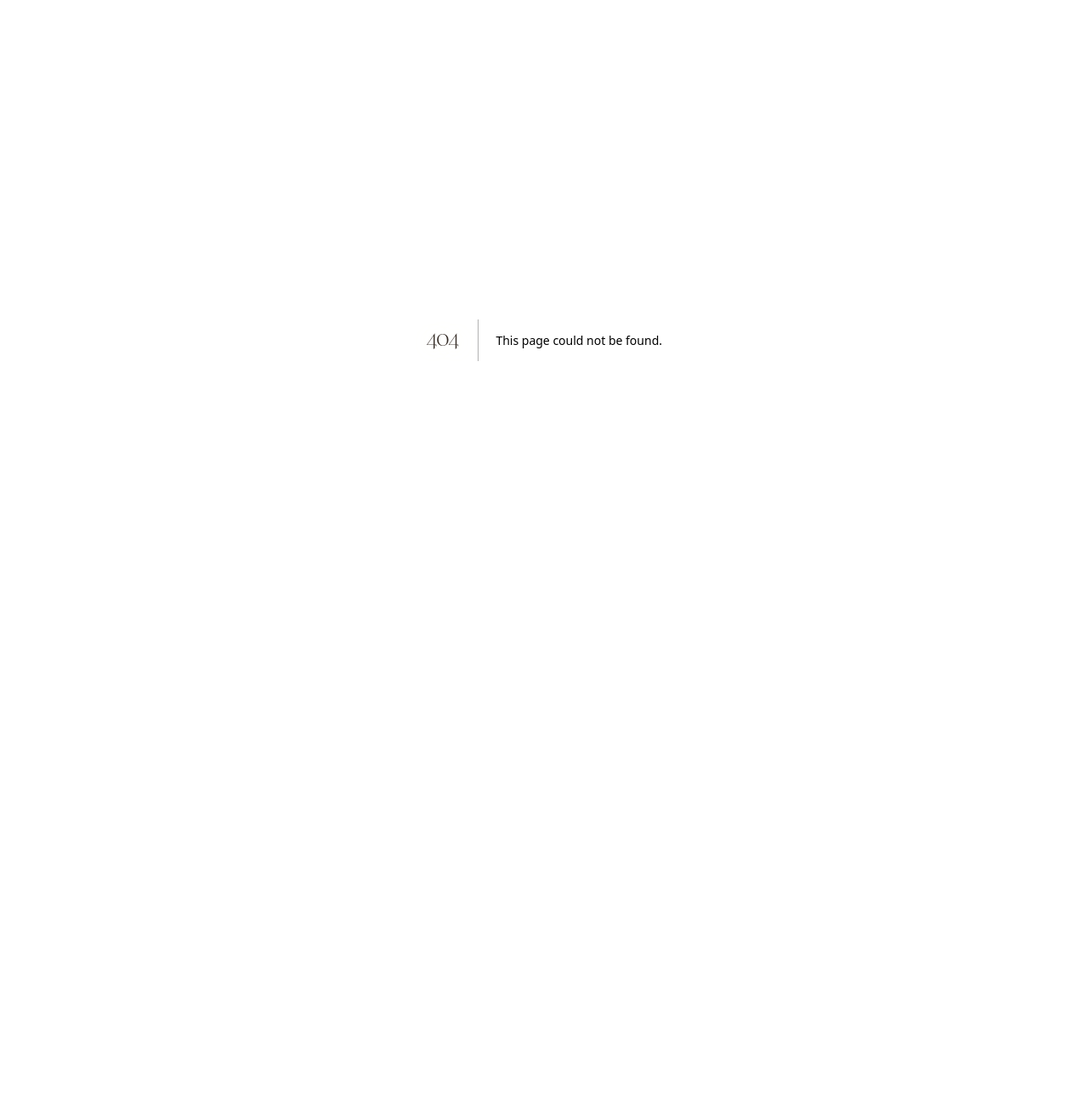
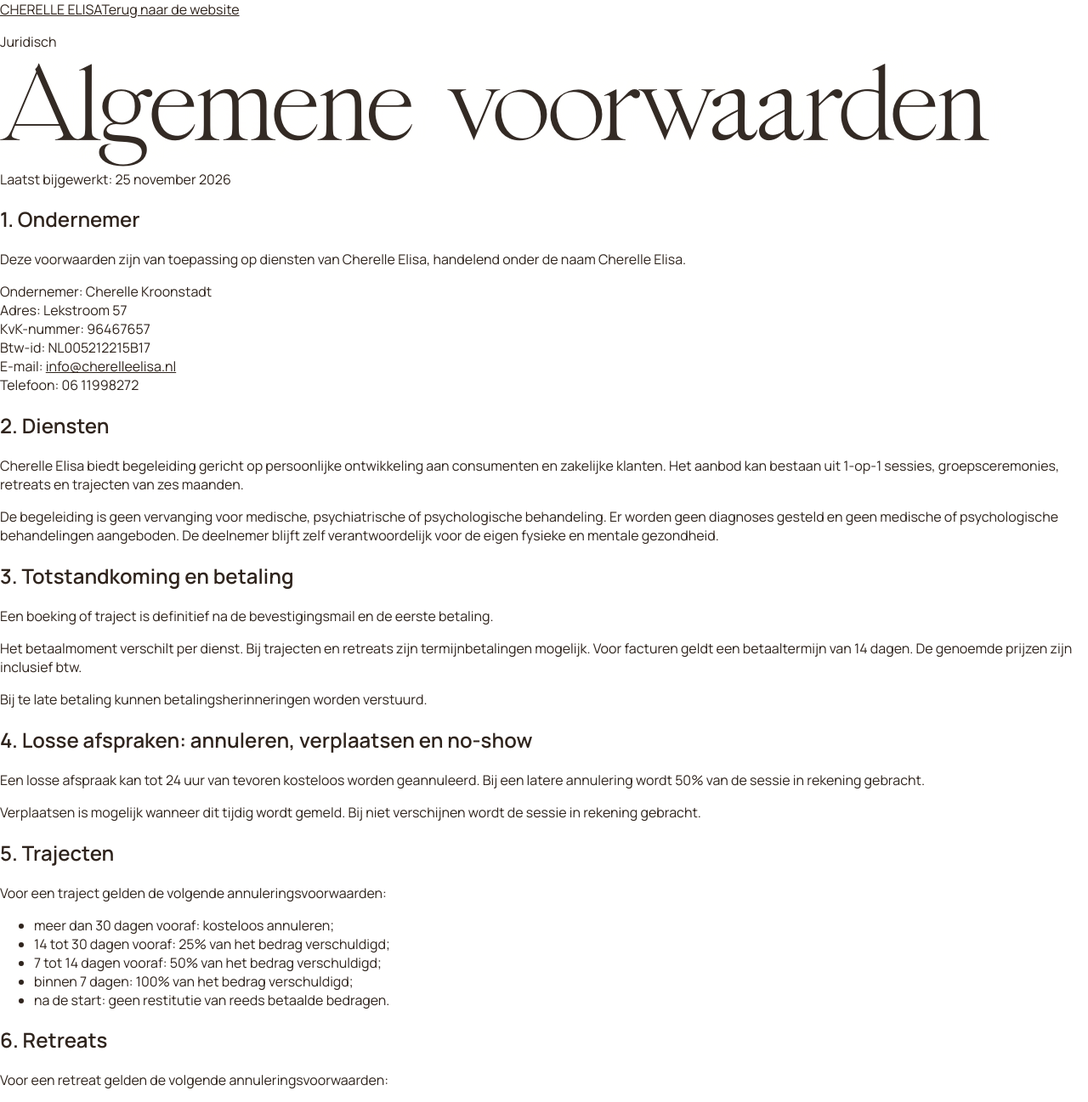
Before and after one commit to eddy9393/cherelleelisa.nl, a Next.js app: page /algemene-voorwaarden in a window 1280 px wide. Before the commit this address had no page. Shown: the top 1297 px of the page at 85% size. Before the commit the page ends 800 px from the top, so only its background shows below. Built offline with nearby package versions, Linux system fonts and the light colour scheme.

Commit message:
Add terms and conditions

```diff
--- /dev/null
+++ b/app/algemene-voorwaarden/page.tsx
@@ -0,0 +1,103 @@
+export const metadata = {
+  title: "Algemene voorwaarden | Cherelle Elisa",
+  description: "Algemene voorwaarden van Cherelle Elisa.",
+};
+
+export default function AlgemeneVoorwaardenPage() {
+  return (
+    <main className="legalDocumentPage">
+      <header className="legalDocumentHeader">
+        <a href="/">CHERELLE ELISA</a>
+        <a href="/">Terug naar de website</a>
+      </header>
+
+      <article className="legalDocument">
+        <p className="legalDocumentKicker">Juridisch</p>
+        <h1>Algemene voorwaarden</h1>
+        <p className="legalDocumentUpdated">Laatst bijgewerkt: 25 november 2026</p>
+
+        <section>
+          <h2>1. Ondernemer</h2>
+          <p>Deze voorwaarden zijn van toepassing op diensten van Cherelle Elisa, handelend onder de naam Cherelle Elisa.</p>
+          <p>Ondernemer: Cherelle Kroonstadt<br />Adres: Lekstroom 57<br />KvK-nummer: 96467657<br />Btw-id: NL005212215B17<br />E-mail: <a href="mailto:info@cherelleelisa.nl">info@cherelleelisa.nl</a><br />Telefoon: 06 11998272</p>
+        </section>
+
+        <section>
+          <h2>2. Diensten</h2>
+          <p>Cherelle Elisa biedt begeleiding gericht op persoonlijke ontwikkeling aan consumenten en zakelijke klanten. Het aanbod kan bestaan uit 1-op-1 sessies, groepsceremonies, retreats en trajecten van zes maanden.</p>
+          <p>De begeleiding is geen vervanging voor medische, psychiatrische of psychologische behandeling. Er worden geen diagnoses gesteld en geen medische of psychologische behandelingen aangeboden. De deelnemer blijft zelf verantwoordelijk voor de eigen fysieke en mentale gezondheid.</p>
+        </section>
+
+        <section>
+          <h2>3. Totstandkoming en betaling</h2>
+          <p>Een boeking of traject is definitief na de bevestigingsmail en de eerste betaling.</p>
+          <p>Het betaalmoment verschilt per dienst. Bij trajecten en retreats zijn termijnbetalingen mogelijk. Voor facturen geldt een betaaltermijn van 14 dagen. De genoemde prijzen zijn inclusief btw.</p>
+          <p>Bij te late betaling kunnen betalingsherinneringen worden verstuurd.</p>
+        </section>
+
+        <section>
+          <h2>4. Losse afspraken: annuleren, verplaatsen en no-show</h2>
+          <p>Een losse afspraak kan tot 24 uur van tevoren kosteloos worden geannuleerd. Bij een latere annulering wordt 50% van de sessie in rekening gebracht.</p>
+          <p>Verplaatsen is mogelijk wanneer dit tijdig wordt gemeld. Bij niet verschijnen wordt de sessie in rekening gebracht.</p>
+        </section>
+
+        <section>
+          <h2>5. Trajecten</h2>
+          <p>Voor een traject gelden de volgende annuleringsvoorwaarden:</p>
+          <ul>
+            <li>meer dan 30 dagen vooraf: kosteloos annuleren;</li>
+            <li>14 tot 30 dagen vooraf: 25% van het bedrag verschuldigd;</li>
+            <li>7 tot 14 dagen vooraf: 50% van het bedrag verschuldigd;</li>
+            <li>binnen 7 dagen: 100% van het bedrag verschuldigd;</li>
+            <li>na de start: geen restitutie van reeds betaalde bedragen.</li>
+          </ul>
+        </section>
+
+        <section>
+          <h2>6. Retreats</h2>
+          <p>Voor een retreat gelden de volgende annuleringsvoorwaarden:</p>
+          <ul>
+            <li>meer dan 60 dagen vooraf: 30% terugbetaling, minus € 50 administratiekosten;</li>
+            <li>30 tot 60 dagen vooraf: 25% terugbetaling;</li>
+            <li>14 tot 30 dagen vooraf: 10% terugbetaling;</li>
+            <li>binnen 14 dagen: geen terugbetaling;</li>
+            <li>bij niet verschijnen: geen terugbetaling.</li>
+          </ul>
+          <p>Kun je onverwacht niet deelnemen, dan mag je in overleg je plek overdragen aan iemand anders die aan eventuele deelnamevoorwaarden voldoet.</p>
+          <p>Bij bijzondere persoonlijke omstandigheden wordt in overleg gekeken naar een passende oplossing, bijvoorbeeld deelname aan een later traject, afhankelijk van mogelijkheden en beschikbaarheid.</p>
+          <p>Wanneer een traject of retreat door Cherelle Elisa wordt geannuleerd, wordt het reeds betaalde deelnamebedrag terugbetaald, tenzij samen een andere passende oplossing wordt overeengekomen.</p>
+        </section>
+
+        <section>
+          <h2>7. Tussentijds stoppen</h2>
+          <p>Wanneer een deelnemer zelf tussentijds stopt met een traject, blijft de betalingsverplichting voor het volledige trajectbedrag bestaan, ook bij betaling in termijnen. Reeds betaalde bedragen worden in principe niet terugbetaald. Bij bijzondere omstandigheden kan in overleg naar een passende oplossing worden gekeken.</p>
+          <p>Wanneer Cherelle Elisa het traject voortijdig beëindigt om persoonlijke, praktische of organisatorische redenen, wordt het gedeelte van het traject dat nog niet heeft plaatsgevonden terugbetaald.</p>
+          <p>Wanneer deelname tijdelijk niet mogelijk is, wordt in overleg bekeken of een bijeenkomst kan worden verplaatst of deelname later kan worden hervat. Dit hangt af van de aard van het traject en de beschikbare mogelijkheden.</p>
+        </section>
+
+        <section>
+          <h2>8. Veiligheid en contra-indicaties</h2>
+          <p>Veiligheid heeft altijd voorrang. Deelname kan worden geweigerd of gestopt wanneer deelname niet verantwoord wordt geacht.</p>
+          <p>Contra-indicaties of situaties waarbij vooraf overleg nodig is, zijn onder meer: zwangerschap, ernstige PTSS of niet-verwerkt trauma, diabetes, ernstige astma, netvliesloslating, epilepsie of een voorgeschiedenis van aanvallen, aneurysma, recente operaties, hechtingen of wonden, hoge bloeddruk zonder medicatie, glaucoom, bepaalde medicatie, psychiatrische aandoeningen en actief gebruik van drugs, recreatieve middelen, grote hoeveelheden cafeïne of alcohol kort voor of op de dag van deelname.</p>
+          <p>Bij twijfel wordt de deelnemer gevraagd vooraf contact op te nemen om te beoordelen of en hoe deelname veilig mogelijk is.</p>
+        </section>
+
+        <section>
+          <h2>9. Boeken op afstand</h2>
+          <p>Diensten kunnen op afstand worden geboekt, bijvoorbeeld via website, e-mail, telefoon of DM. Een betaalde dienst kan binnen 14 dagen na de boeking starten. Voor zover dwingend consumentenrecht van toepassing is, blijven wettelijke rechten van de consument onverminderd gelden.</p>
+        </section>
+
+        <section>
+          <h2>10. Klachten</h2>
+          <p>Klachten kunnen worden ingediend via <a href="mailto:info@cherelleelisa.nl">info@cherelleelisa.nl</a>. Cherelle Elisa streeft ernaar binnen 7 werkdagen inhoudelijk te reageren.</p>
+          <p>Partijen proberen een klacht of geschil eerst samen op een respectvolle manier op te lossen. Wanneer dat niet lukt, kan in overleg worden gekeken naar een onafhankelijke vorm van bemiddeling. Eventuele kosten daarvan worden vooraf besproken.</p>
+        </section>
+
+        <section>
+          <h2>11. Toepasselijk recht en geschillen</h2>
+          <p>Op alle overeenkomsten is Nederlands recht van toepassing. Geschillen die niet onderling kunnen worden opgelost, kunnen worden voorgelegd aan de bevoegde rechter volgens de wettelijke regels. Wettelijke rechten van deelnemers blijven van toepassing.</p>
+        </section>
+      </article>
+    </main>
+  );
+}
```
